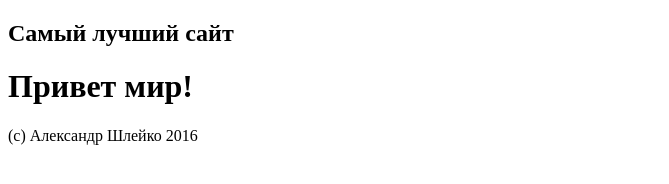
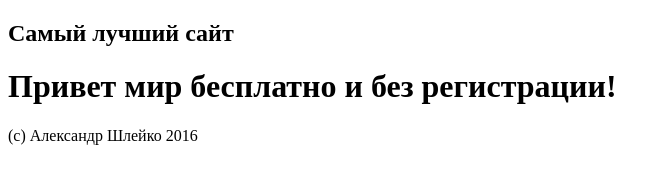
Before and after one commit to dustyo-O/geekbrains-lesson-extra, a plain HTML site: page index.html in a window 1280 px wide. Shown: the whole page, without its empty margins (0-669 px from the left). Drawn offline with Linux system fonts and the light colour scheme.

Commit message:
seo changes

```diff
--- a/index.html
+++ b/index.html
@@ -6,7 +6,7 @@
 </head>
 <body>
 <header><h2>Самый лучший сайт</h2></header>
-    <h1>Привет мир!</h1>
+    <h1>Привет мир бесплатно и без регистрации!</h1>
 <footer>(с) Александр Шлейко 2016</footer>
 </body>
 </html>
--- /dev/null
+++ b/robots.txt
@@ -0,0 +1 @@
+Disallow: /
```
